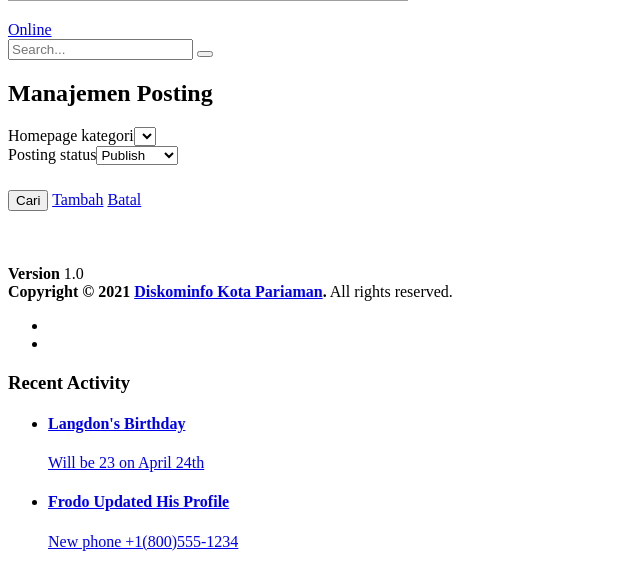
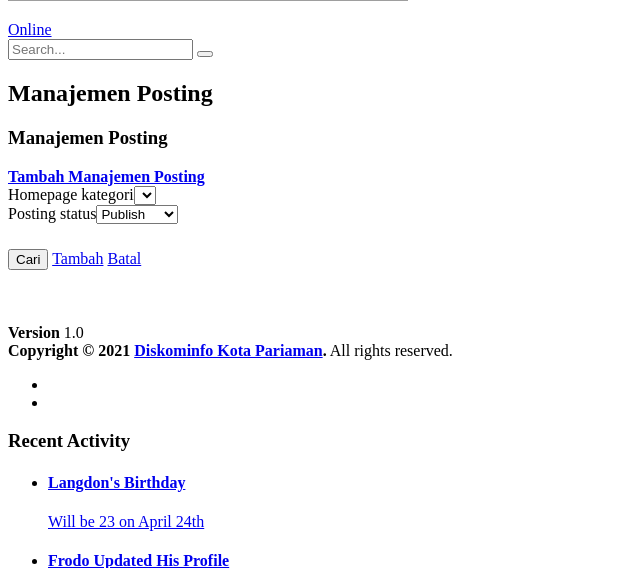
Before and after one commit to satriasmita/dprdwebnew, a Yii app: the page made by backend/views/posting/index.php in a window 1280 px wide. Shown: the part 1035-1603 px from the top of the page, without its empty margins (0-640 px from the left). Run offline with PHP 8.4 and a stand-in for Yii, Linux system fonts and the light colour scheme; the template is opened without the code that fills it: most values are stand-ins (such as "Sample title", 1, 10 or a date in 2020); form fields are guessed from the names that the template uses; data that the repository does not hold is empty; some libraries are stand-ins or nearby versions; grey boxes are pictures that could not be loaded.

Commit message:
Posting - melakukan modifikas index

```diff
--- a/backend/views/posting/index.php
+++ b/backend/views/posting/index.php
@@ -11,8 +11,16 @@ $this->title = 'Manajemen Posting';
 $this->params['breadcrumbs'][] = $this->title;
 ?>
 <div class="posting-index">
+<div class="box box-solid box-info">
+        <div class="box-header">
+            <h3 class="box-title"><?= Html::encode($this->title) ?></h3>
+            <div class="box-tools pull-right">
+                <?= Html::a('<i class="fa fa-fw fa-plus-square"></i><b>Tambah ' .Html::encode($this->title).'</b>', ['create'], ['class' => 'btn btn-primary']) ?>
+            </div>
+        </div>
+        <div class="box-body">
+        <?php echo $this->render('_search', ['model' => $searchModel]); ?>
 
-    <?php echo $this->render('_search', ['model' => $searchModel]); ?>
 
     <?= GridView::widget([
         'dataProvider' => $dataProvider,
```
